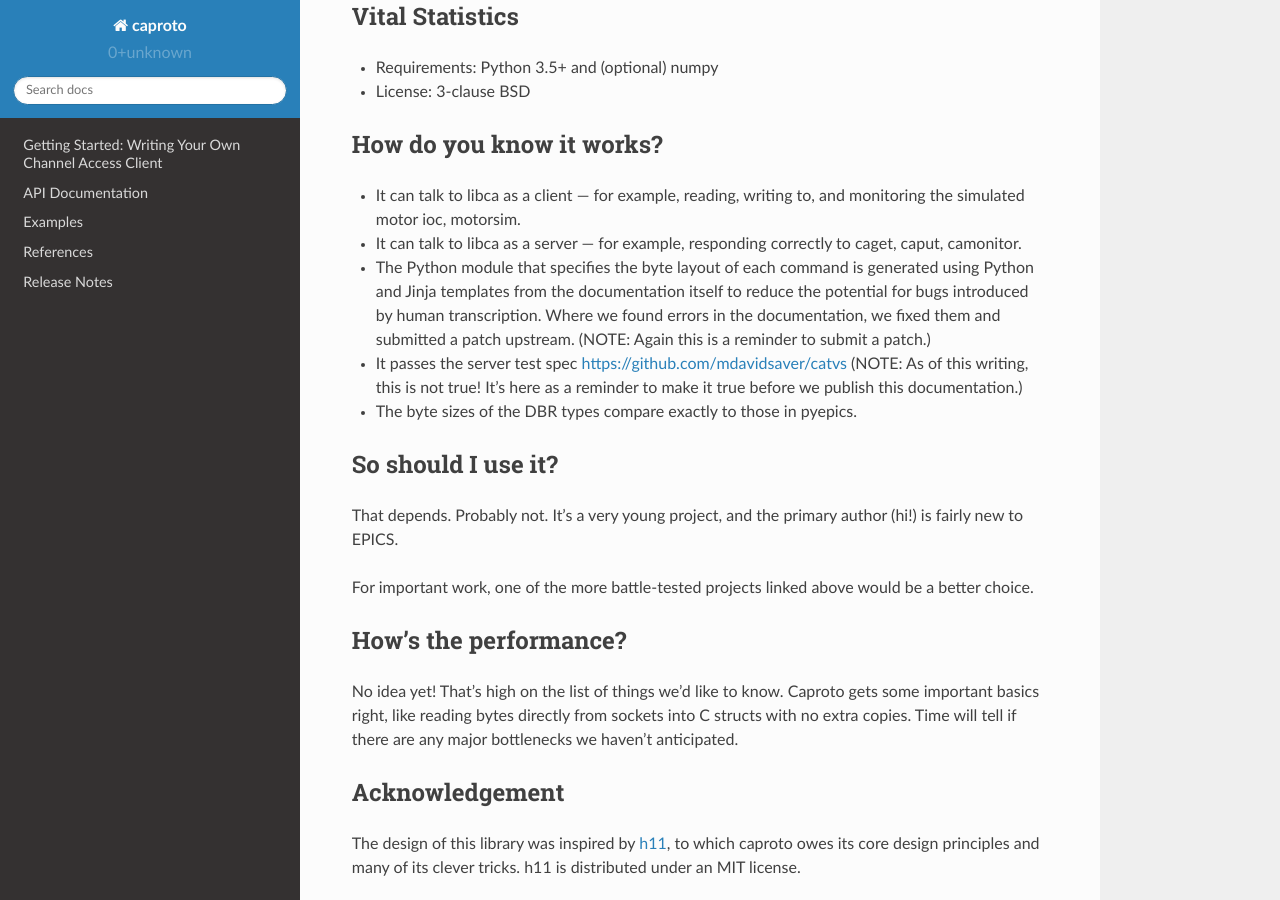
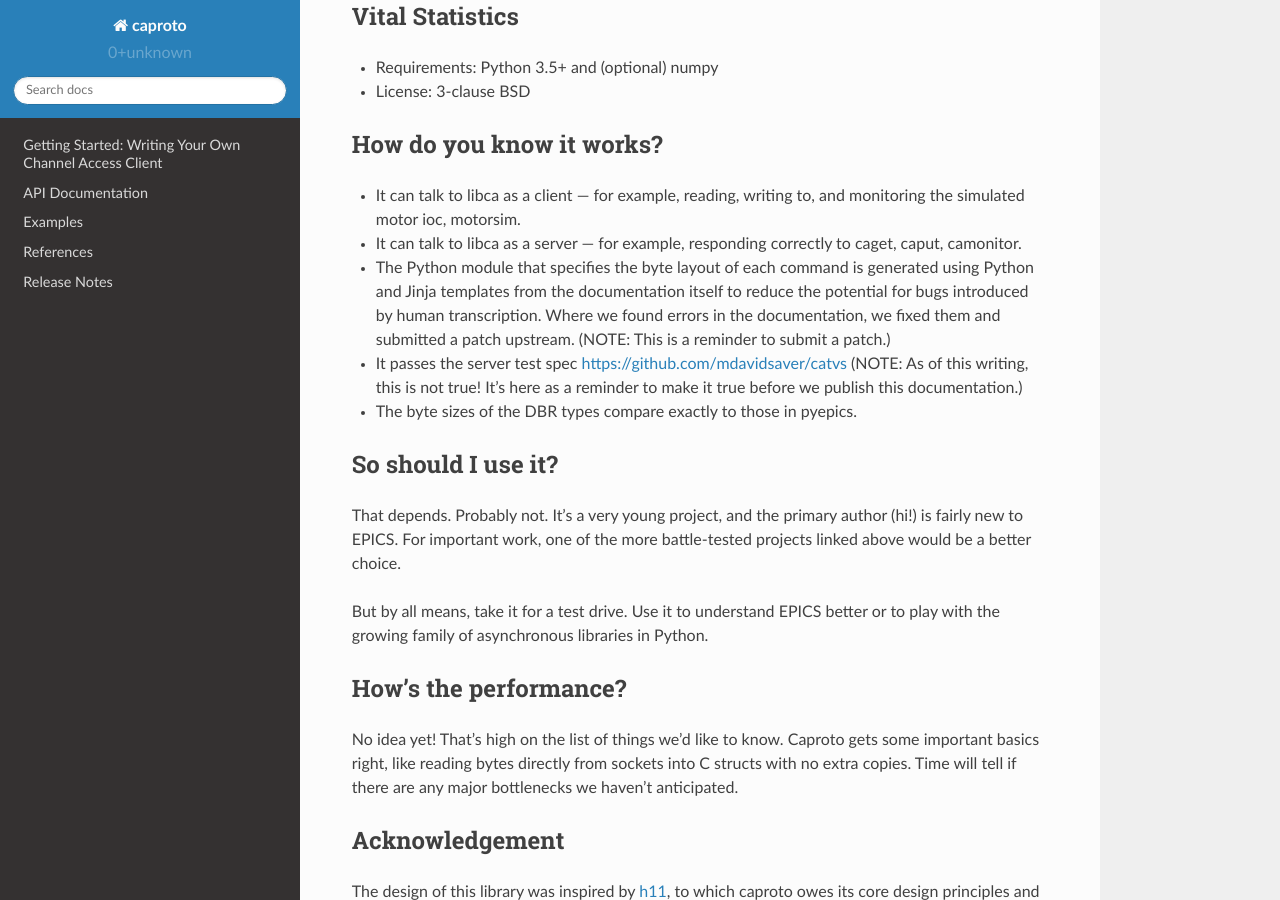
Before and after one commit to caproto/caproto, a Sphinx documentation site: the page built from doc/source/index.rst, in a window 1280 px wide and 900 px high, scrolled down 685 px. Built offline with Sphinx 7.4.7 and the Read the Docs theme 2.0.0, drawn with Linux system fonts in a browser that asks for light colours.

Commit message:
DOC: Reword things. Link to motorsim.

```diff
--- a/doc/source/basics.rst
+++ b/doc/source/basics.rst
@@ -12,6 +12,11 @@
 servers on its network. It locates these servers using UDP broadcasts. It
 communicates with an individual server via one or more TCP connections, which
 is calls *Virtual Circuits*.
+
+In this example, our client will talk to
+`EPICS motorsim <github.com/danielballan/motorsim>`_, which provides a
+collection of simulated motors we can read and move. But this same code could
+talk to any Channel Access server, including one implemented in caproto itself.
 
 Registering with the Repeater
 -----------------------------
--- a/doc/source/index.rst
+++ b/doc/source/index.rst
@@ -48,9 +48,9 @@
   using Python and Jinja templates from the documentation itself to reduce
   the potential for bugs introduced by human transcription. Where we
   found errors in the documentation, we fixed them and submitted a patch
-  upstream. (NOTE: Again this is a reminder to submit a patch.)
+  upstream. (NOTE: This is a reminder to submit a patch.)
 * It passes the server test spec https://github.com/mdavidsaver/catvs (NOTE: As
-  of this writing, this is not  true! It's here as a reminder to make it true
+  of this writing, this is not true! It's here as a reminder to make it true
   before we publish this documentation.)
 * The byte sizes of the DBR types compare exactly to those in pyepics.
 
@@ -58,10 +58,11 @@
 ===================
 
 That depends. Probably not. It's a very young project, and the primary author
-(hi!) is fairly new to EPICS.
+(hi!) is fairly new to EPICS. For important work, one of the more battle-tested
+projects linked above would be a better choice.
 
-For important work, one of the more battle-tested projects linked above would
-be a better choice.
+But by all means, take it for a test drive. Use it to understand EPICS better
+or to play with the growing family of asynchronous libraries in Python.
 
 How's the performance?
 ======================
```
